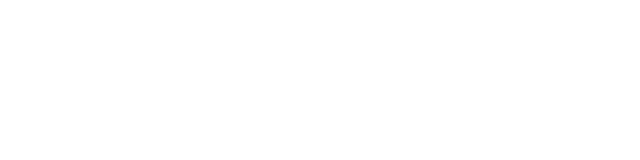
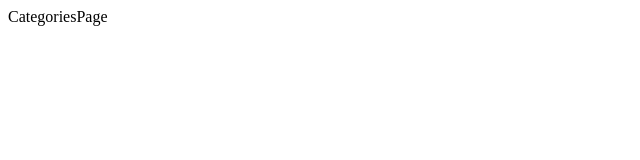
Before and after one commit to eugene-lophitsky/food-recipes-client, a React (Vite) app: page /categories in a window 1280 px wide. Before the commit this address had no page. Shown: the top 160 px of the page, without its empty margins (0-640 px from the left). Built offline with nearby package versions, Linux system fonts and the light colour scheme.

Commit message:
add routes

```diff
--- /dev/null
+++ b/src/pages/categories/ui/CategoriesPage.jsx
@@ -0,0 +1,5 @@
+const CategoriesPage = () => {
+    return <div>CategoriesPage</div>;
+}
+
+export default CategoriesPage;
--- /dev/null
+++ b/src/pages/categories/ui/index.js
@@ -0,0 +1 @@
+export { default as CategoriesPage } from "./CategoriesPage.jsx";
--- /dev/null
+++ b/src/pages/recipe/ui/RecipePage.jsx
@@ -0,0 +1,5 @@
+const RecipePage = () => {
+    return <div>RecipePage</div>;
+}
+
+export default RecipePage;
--- /dev/null
+++ b/src/pages/recipe/ui/index.js
@@ -0,0 +1 @@
+export { default as RecipePage} from "./RecipePage.jsx";
--- /dev/null
+++ b/src/pages/settings/ui/SettingsPage.jsx
@@ -0,0 +1,5 @@
+const SettingsPage = () => {
+    return <div>SettingsPage</div>;
+}
+
+export default SettingsPage;
--- /dev/null
+++ b/src/pages/settings/ui/index.js
@@ -0,0 +1 @@
+export { default as SettingsPage } from "./SettingsPage.jsx";
--- /dev/null
+++ b/src/pages/users/ui/UsersPage.jsx
@@ -0,0 +1,5 @@
+const UsersPage = () => {
+    return <div>UsersPage</div>
+}
+
+export default UsersPage;
--- /dev/null
+++ b/src/pages/users/ui/index.js
@@ -0,0 +1 @@
+export { default as UsersPage} from  "./UsersPage.jsx";
```
Also changed, not shown: src/app/routes/routes.jsx (+20 -0 lines).
